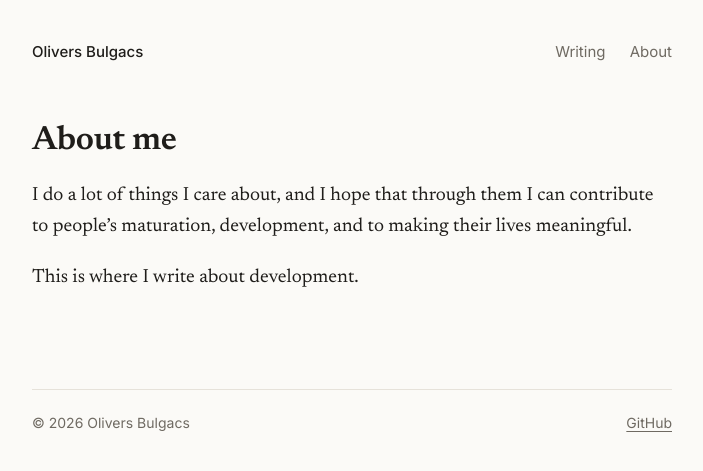
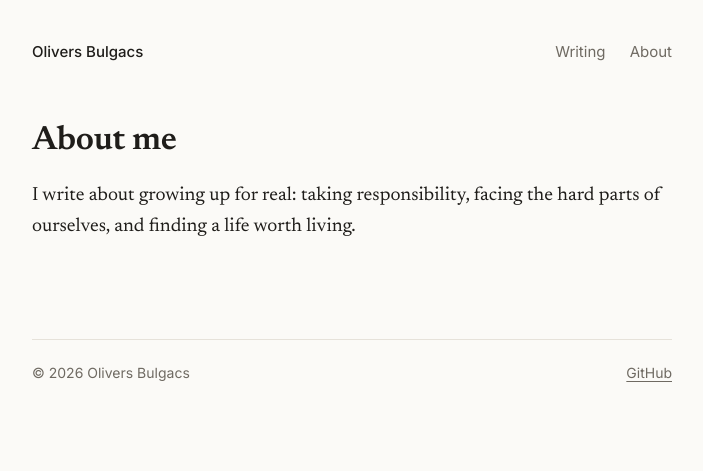
Before and after one commit to oliversbulgacs/oliversbulgacs.github.io, a Jekyll site: the page built from about.md, in a window 1280 px wide. Shown: the top 471 px of the page, without its empty margins (288-991 px from the left). Built offline with Jekyll 4.4.1, drawn with Linux system fonts in a browser that asks for light colours.

Commit message:
Update site description
Co-Authored-By: Claude Opus 5.5 <noreply@anthropic.com>
Claude-Session: https://claude.ai/code/session_01NjhwJ24k8QewEknZfWWVM1

```diff
--- a/_config.yml
+++ b/_config.yml
@@ -1,6 +1,6 @@
 # ---- Your details: edit these ----
 title: Olivers Bulgacs
-description: "I do a lot of things I care about, and I hope that through them I can contribute to people's maturation, development, and to making their lives meaningful."
+description: "I write about growing up for real: taking responsibility, facing the hard parts of ourselves, and finding a life worth living."
 author: Olivers Bulgacs
 email: ""            # optional, shown in the footer if filled in
 github: "oliversbulgacs"        # optional, your GitHub username
--- a/about.md
+++ b/about.md
@@ -7,8 +7,6 @@ permalink: /about/
 
 # About me
 
-I do a lot of things I care about, and I hope that through them I can contribute to people's maturation, development, and to making their lives meaningful.
-
-This is where I write about development.
+I write about growing up for real: taking responsibility, facing the hard parts of ourselves, and finding a life worth living.
 
 </div>
```
